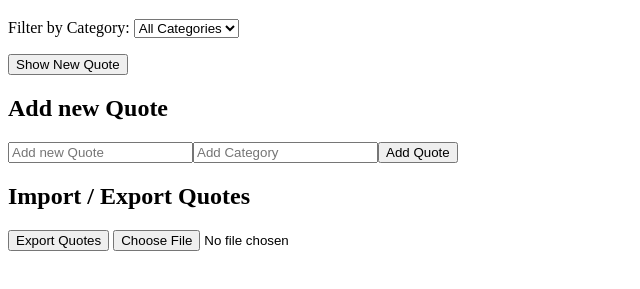
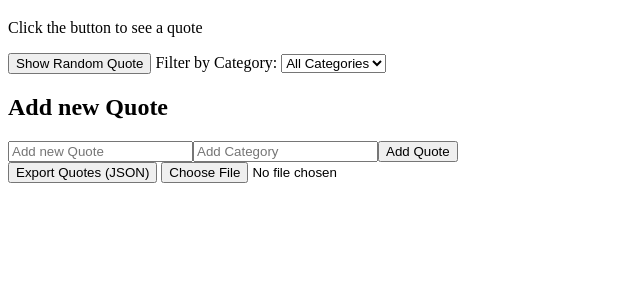
Before and after one commit to nobleslim24/alx_fe_javascript, a plain HTML site: page dom-manipulation/index.html in a window 1280 px wide. Shown: the part 61-350 px from the top of the page, without its empty margins (0-640 px from the left). Drawn offline with Linux system fonts and the light colour scheme.

Commit message:
Task 2: Implemented category filtering system with localStorage persistence and JSON import/export

```diff
--- a/dom-manipulation/index.html
+++ b/dom-manipulation/index.html
@@ -3,32 +3,32 @@
 <head>
   <meta charset="UTF-8">
   <meta name="viewport" content="width=device-width, initial-scale=1.0">
-  <title>Dynamic Quote Generator with Filtering</title>
+  <title>Dynamic Quote Generator</title>
 </head>
 <body>
   <h1>Dynamic Quote Generator</h1>
 
-  <!-- Filter Dropdown -->
+  <!-- ✅ Quote display section -->
+  <div id="quoteDisplay">
+    <p id="quote-text">Click the button to see a quote</p>
+    <p id="quote-category"></p>
+  </div>
+
+  <!-- ✅ Show random quote -->
+  <button onclick="showRandomQuote()">Show Random Quote</button>
+
+  <!-- ✅ Category filter dropdown -->
   <label for="categoryFilter">Filter by Category:</label>
   <select id="categoryFilter" onchange="filterQuotes()">
     <option value="all">All Categories</option>
   </select>
 
-  <div id="quoteDisplay">
-    <p id="quote-text"></p>
-    <p id="quote-category"></p>
-  </div>
-
-  <button id="newQuote" onclick="showRandomQuote()">Show New Quote</button>
-
+  <!-- ✅ Add quote form container -->
   <div class="quoteFormContainer"></div>
 
-  <!-- JSON Import / Export controls -->
-  <div>
-    <h2>Import / Export Quotes</h2>
-    <button onclick="exportToJsonFile()">Export Quotes</button>
-    <input type="file" id="importFile" accept=".json" onchange="importFromJsonFile(event)" />
-  </div>
+  <!-- ✅ Export & Import JSON -->
+  <button onclick="exportToJsonFile()">Export Quotes (JSON)</button>
+  <input type="file" id="importFile" accept=".json" onchange="importFromJsonFile(event)" />
 
   <script src="script.js"></script>
 </body>
```
